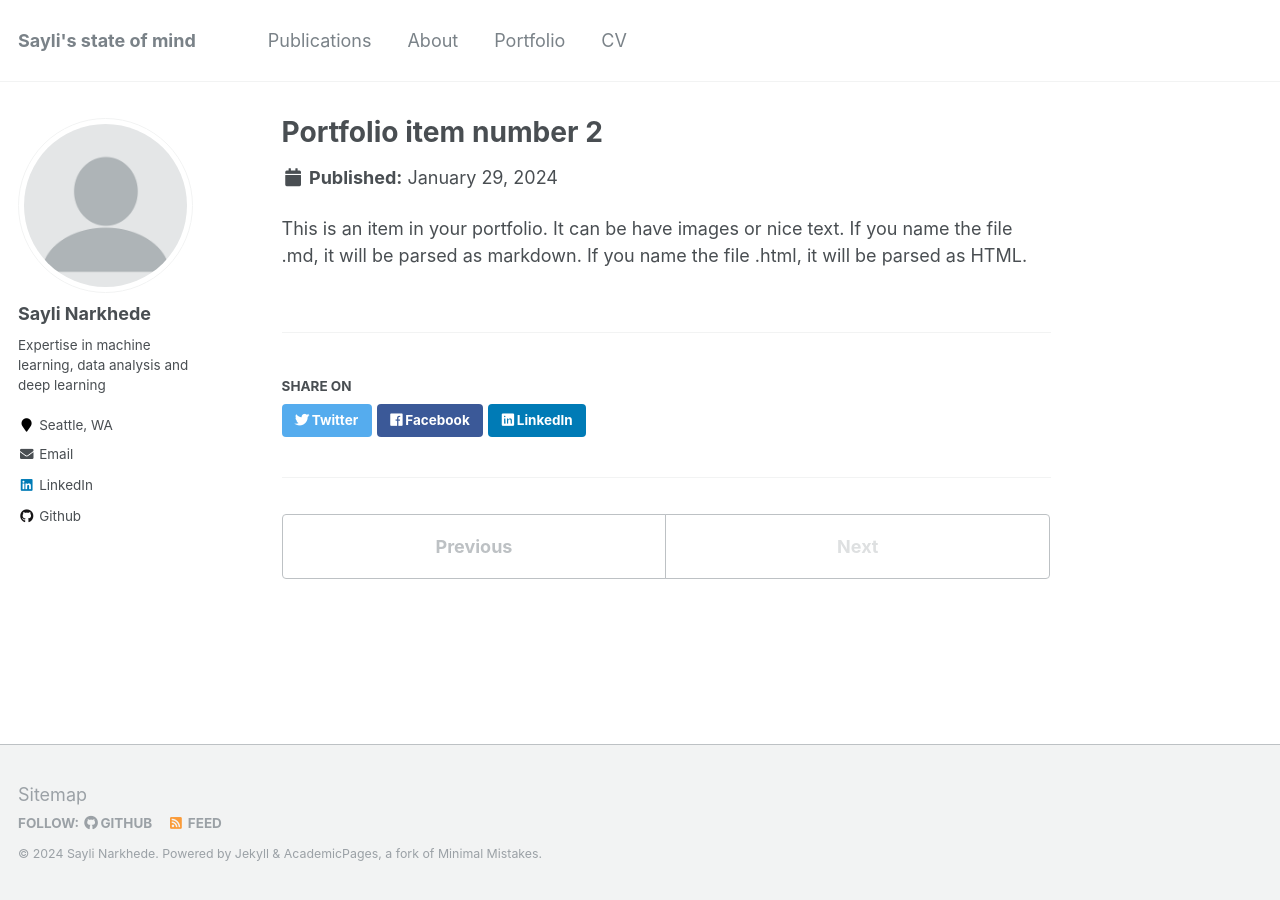
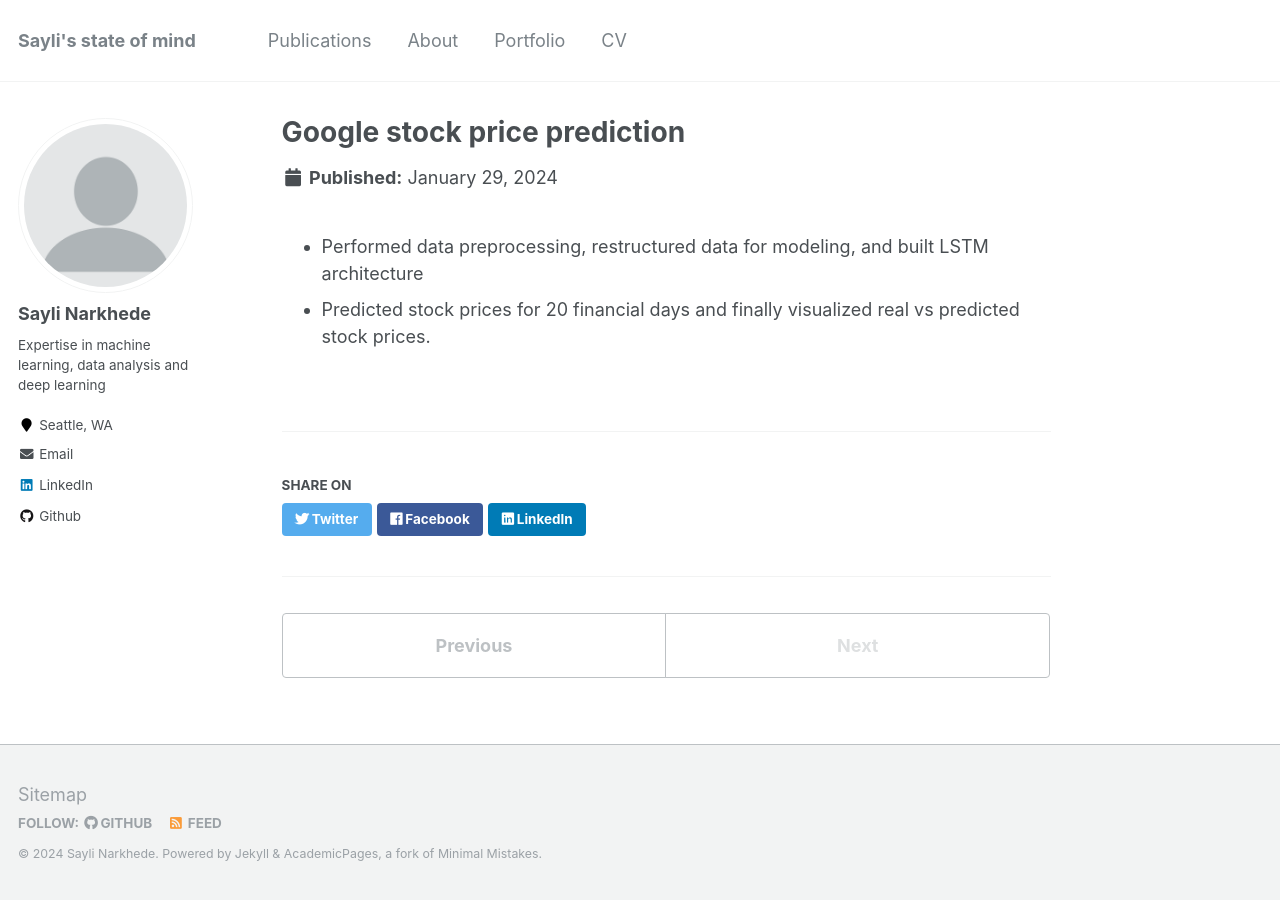
Before and after one commit to SayliMN/saylimn.github.io, a Jekyll site: the page built from _portfolio/portfolio-2.md, in a window 1280 px wide. Built offline with Jekyll 4.4.1, drawn with Linux system fonts in a browser that asks for light colours.

Commit message:
add two portfolio projects

```diff
--- /dev/null
+++ b/_portfolio/portfolio-2.md
@@ -0,0 +1,8 @@
+---
+title: "Google stock price prediction"
+excerpt: "Prediction of continuous values using LSTM deep learning model<br/>"
+collection: portfolio
+---
+
+* Performed data preprocessing, restructured data for modeling, and built LSTM architecture
+* Predicted stock prices for 20 financial days and finally visualized real vs predicted stock prices.
```
Also changed, not shown: _portfolio/portfolio-1.md (+3 -2 lines).
